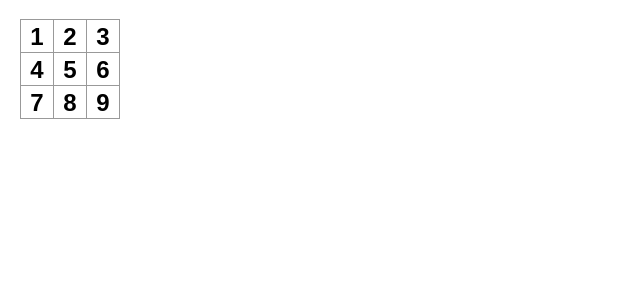
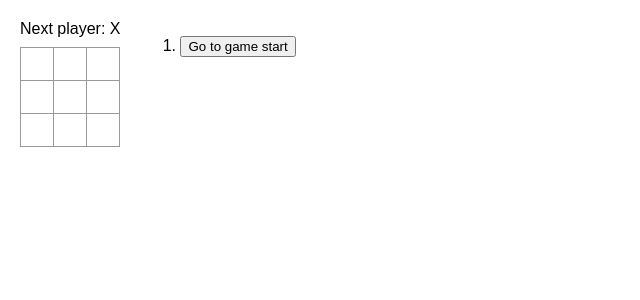
Before and after one commit to skye-wang/my-react-app, a React (Vite) app: page / in a window 1280 px wide. Shown: the top 300 px of the page, without its empty margins (0-640 px from the left). Built offline with nearby package versions, Linux system fonts and the light colour scheme.

Commit message:
put into og file

```diff
--- a/src/App.jsx
+++ b/src/App.jsx
@@ -1,25 +1,124 @@
-function Square({ value }) {
-    return <button className="square">{value}</button>
+import { useState } from "react";
+
+function Square({ value, onSquareClick }) {
+  //const [value, setValue] = useState(null);
+
+  // function handleClick() {
+  //     setValue('X');
+  //     console.log('clicked!');
+  // }
+  return (
+    <button className="square" onClick={onSquareClick}>
+      {value}
+    </button>
+  );
 }
 
-export default function Board() {
+function Board({ xIsNext, squares, onPlay }) {
+  //const [xIsNext, setXIsNext] = useState(true);
+  //const [squares, setSquares] = useState(Array(9).fill(null));
+  const winner = calculateWinner(squares);
+  let status;
+  if (winner) {
+    status = "Winner: " + winner;
+  } else {
+    status = "Next player: " + (xIsNext ? "X" : "O");
+  }
+
+  function handleClick(i) {
+    if (squares[i] || calculateWinner(squares)) {
+      return;
+    }
+
+    const nextSquares = squares.slice();
+    if (xIsNext) {
+      nextSquares[i] = "X";
+    } else {
+      nextSquares[i] = "O";
+    }
+
+    onPlay(nextSquares);
+  }
+
   return (
     <>
+      <div className="status">{status}</div>
       <div className="board-row">
-            <Square value="1"/>
-            <Square value="2"/>
-            <Square value="3"/>
+        <Square value={squares[0]} onSquareClick={() => handleClick(0)} />
+        <Square value={squares[1]} onSquareClick={() => handleClick(1)} />
+        <Square value={squares[2]} onSquareClick={() => handleClick(2)} />
       </div>
       <div className="board-row">
-            <Square value="4"/>
-            <Square value="5"/>
-            <Square value="6"/>
+        <Square value={squares[3]} onSquareClick={() => handleClick(3)} />
+        <Square value={squares[4]} onSquareClick={() => handleClick(4)} />
+        <Square value={squares[5]} onSquareClick={() => handleClick(5)} />
       </div>
       <div className="board-row">
-            <Square value="7"/>
-            <Square value="8"/>
-            <Square value="9"/>
+        <Square value={squares[6]} onSquareClick={() => handleClick(6)} />
+        <Square value={squares[7]} onSquareClick={() => handleClick(7)} />
+        <Square value={squares[8]} onSquareClick={() => handleClick(8)} />
       </div>
     </>
-    )
+  );
 }
+
+function calculateWinner(squares) {
+  const lines = [
+    [0, 1, 2],
+    [3, 4, 5],
+    [6, 7, 8],
+    [0, 3, 6],
+    [1, 4, 7],
+    [2, 5, 8],
+    [0, 4, 8],
+    [2, 4, 6],
+  ];
+  for (let i = 0; i < lines.length; i++) {
+    const [a, b, c] = lines[i];
+    if (squares[a] && squares[a] === squares[b] && squares[a] === squares[c]) {
+      return squares[a];
+    }
+  }
+  return null;
+}
+
+export default function Game() {
+  const [history, setHistory] = useState([Array(9).fill(null)]);
+  const [currentMove, setCurrentMove] = useState(0);
+  const xIsNext = currentMove % 2 === 0;
+  const currentSquares = history[currentMove];
+
+  function handlePlay(nextSquares) {
+    const nextHistory = [...history.slice(0, currentMove + 1), nextSquares];
+    setHistory(nextHistory);
+    setCurrentMove(nextHistory.length - 1);
+  }
+
+  function jumpTo(nextMove) {
+    setCurrentMove(nextMove);
+  }
+  const moves = history.map((squares, move) => {
+    let description;
+    if (move > 0) {
+      description = "Go to move #" + move;
+    } else {
+      description = "Go to game start";
+    }
+    return (
+      <li key={move}>
+        <button onClick={() => jumpTo(move)}>{description}</button>
+      </li>
+    );
+  });
+
+  return (
+    <div className="game">
+      <div className="game-board">
+        <Board xIsNext={xIsNext} squares={currentSquares} onPlay={handlePlay} />
+      </div>
+      <div className="game-info">
+        <ol>{moves}</ol>
+      </div>
+    </div>
+  );
+}
```
Lines whose indentation alone changed are shown as unchanged.
